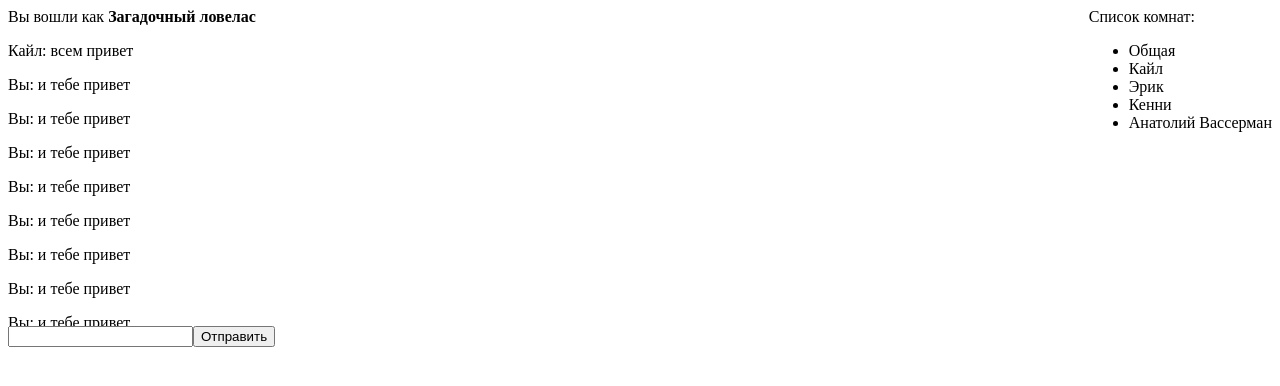
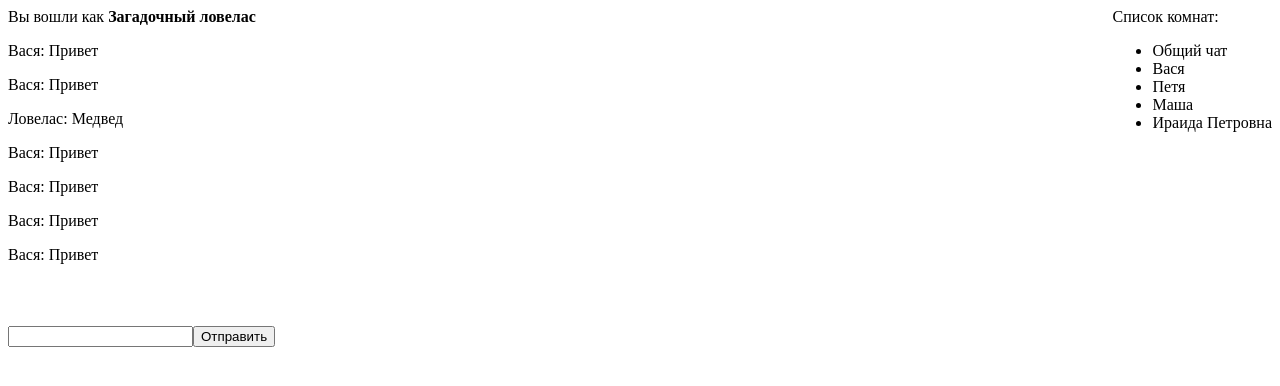
Before and after one commit to kvasdopil/react-lect1, a React app: page / in a window 1280 px wide. Shown: the top 386 px of the page. Built offline with nearby package versions, Linux system fonts and the light colour scheme; the HTML template or start-up script is replaced by a standard one.

Commit message:
render from mock data
Signed-off-by: Alexey Guskov <lexag@mail.ru>

```diff
--- a/src/App.js
+++ b/src/App.js
@@ -4,35 +4,31 @@ import PersonList from './components/PersonList'
 
 export default class App extends React.Component {
   render() {
+    var data = {
+      userName: 'Загадочный ловелас',
+      room: 'Общий чат',
+      rooms: ['Общий чат', 'Вася', 'Петя', 'Маша', 'Ираида Петровна'],
+      messages: [
+        {from: 'Вася', msg: 'Привет'},
+        {from: 'Вася', msg: 'Привет'},
+        {from: 'Ловелас', msg: 'Медвед'},
+        {from: 'Вася', msg: 'Привет'},
+        {from: 'Вася', msg: 'Привет'},
+        {from: 'Вася', msg: 'Привет'},
+        {from: 'Вася', msg: 'Привет'}
+      ]
+    };
+
     return <div id='app'>
-      Вы вошли как <strong>Загадочный ловелас</strong>
+      Вы вошли как <strong>{data.userName}</strong>
       <div id="users" style={{float:'right'}}>
         Список комнат:
         <ul>
-          <li>Общая</li>
-          <li>Кайл</li>
-          <li>Эрик</li>
-          <li>Кенни</li>
-          <li>Анатолий Вассерман</li>
+          {data.rooms.map((name) => {return <li>{name}</li>})}
         </ul>
       </div>
       <div id="messages" style={{overflowY: 'auto', height: '300px'}}>
-        <p>Кайл: всем привет</p>
-        <p>Вы: и тебе привет</p>
-        <p>Вы: и тебе привет</p>
-        <p>Вы: и тебе привет</p>
-        <p>Вы: и тебе привет</p>
-        <p>Вы: и тебе привет</p>
-        <p>Вы: и тебе привет</p>
-        <p>Вы: и тебе привет</p>
-        <p>Вы: и тебе привет</p>
-        <p>Вы: и тебе привет</p>
-        <p>Вы: и тебе привет</p>
-        <p>Вы: и тебе привет</p>
-        <p>Вы: и тебе привет</p>
-        <p>Вы: и тебе привет</p>
-        <p>Вы: и тебе привет</p>
-        <p>Вы: и тебе привет</p>
+        {data.messages.map((msg) => <p>{msg.from}: {msg.msg}</p>)}
       </div>
       <div>
         <input type="text" />
```
